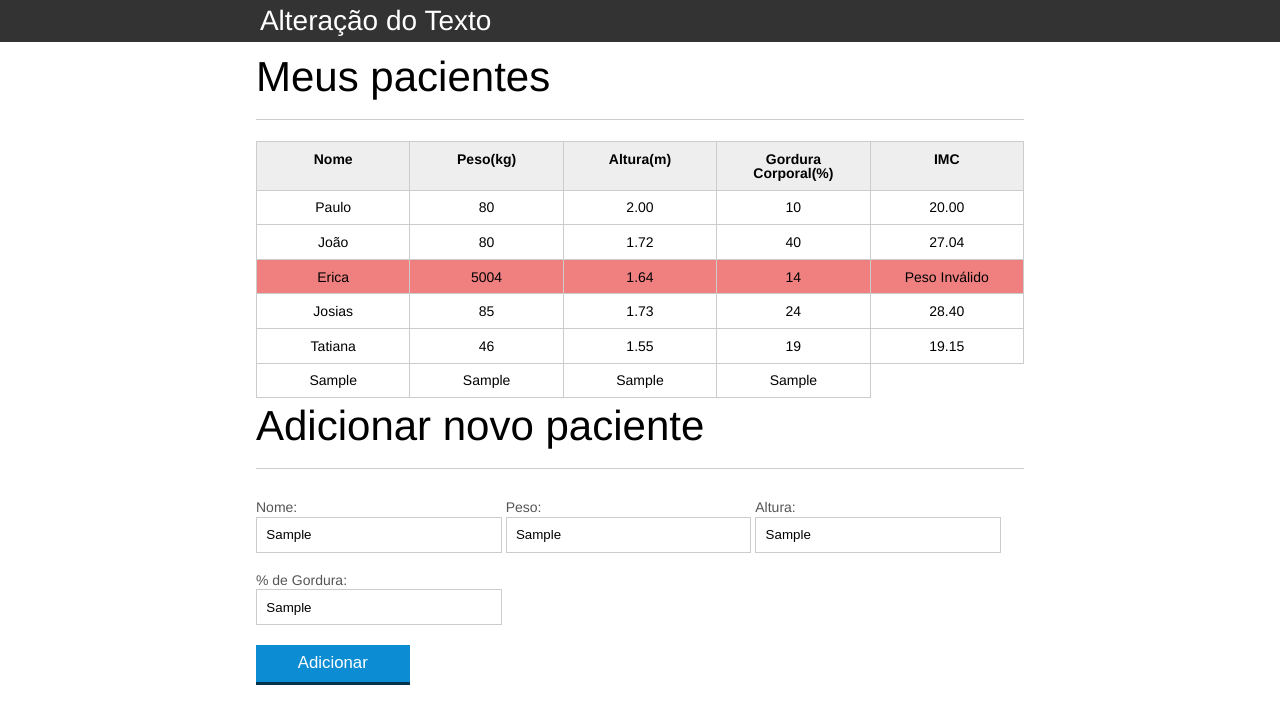
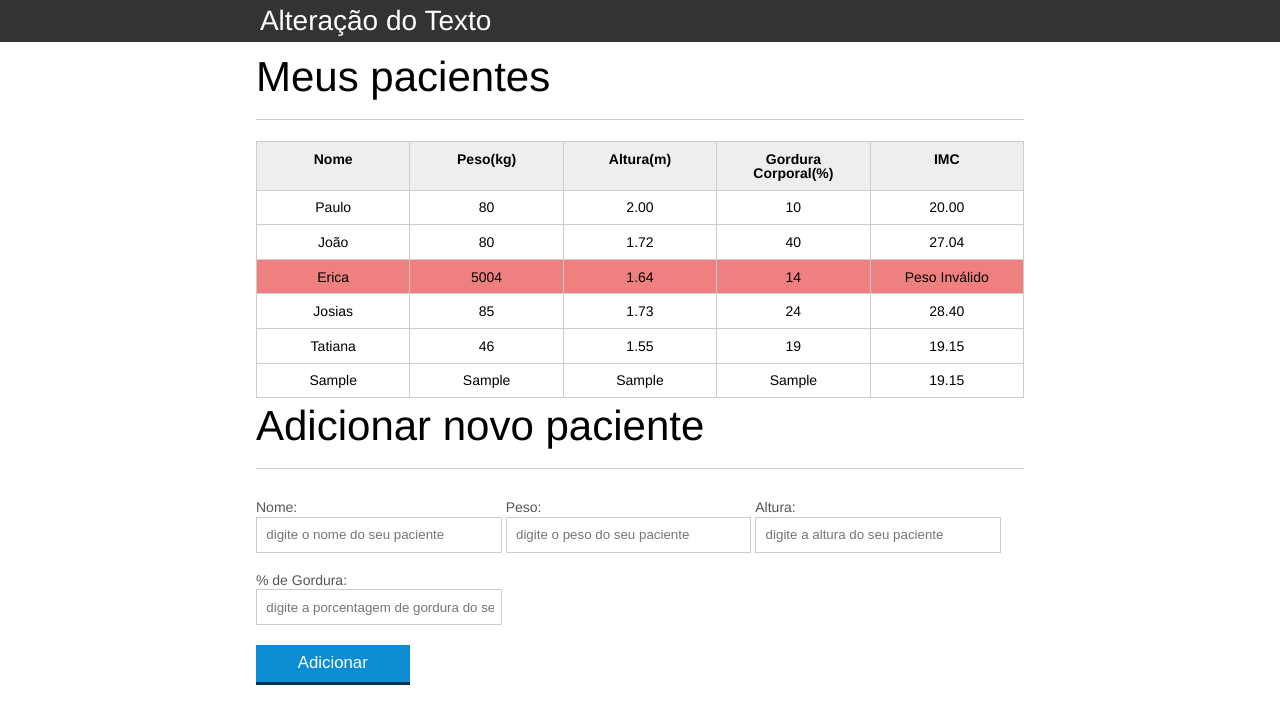
Before and after one commit to GustavoHenriqueSilva9/-Javascript-Courses-From-Alura, a plain HTML site: page JavaScript Programando na linguagem da web/index.html in a window 1280 px wide. Both pictures are taken after typing "Sample", "Sample", "Sample", "Sample" into the empty fields and a click on the button "Adicionar". Drawn offline with Linux system fonts and the light colour scheme.

Commit message:
Boas pratica, criando funções e separando em arquivos

```diff
--- a/JavaScript Programando na linguagem da web/index.html
+++ b/JavaScript Programando na linguagem da web/index.html
@@ -98,6 +98,8 @@
 		</section>
 
 
-<script src="js/javascript.js"></script>
+<script src="js/calcula-imc.js"></script>
+<script src="js/form.js"></script>
+
 	</body>
 </html>
--- a/JavaScript Programando na linguagem da web/js/javascript.js
+++ b/JavaScript Programando na linguagem da web/js/calcula-imc.js
@@ -12,7 +12,6 @@ var pacientes = document.querySelectorAll(".paciente"); //Sleciona todos os sele
 
 
 for (var i = 0; i < pacientes.length; i++) {
-
     var paciente = pacientes[i];
     var pesoEhValido = true;
     var alturaEhValida = true;
@@ -36,10 +35,9 @@ for (var i = 0; i < pacientes.length; i++) {
     paciente.classList.add("paciente-invalido")
   }
 
-  var imc = peso / (altura * altura);
 
   if (alturaEhValida && pesoEhValido) {
-    imcResult.textContent = imc.toFixed(2);//To fixed, duas casas decimais depois da virgula
+    imcResult.textContent = calculaImc(peso, altura);//To fixed, duas casas decimais depois da virgula
     }
 
 }
@@ -51,45 +49,8 @@ function mostraMensagem(){
 }
 
 
-  //Adicionar um novo paciente
-
-botaoAdicionar = document.querySelector("#adicionar-paciente")
-
-botaoAdicionar.addEventListener("click",function(event){
-  event.preventDefault();// remove o comportamento padrão do botão, que recarrega a página.
-  console.log("Esta chamando a função.")
-  var form = document.querySelector("#form-adiciona")
-  // var altura = form.querySelector("#altura").value
-
-  var nome = form.nome.value;
-  var peso = form.peso.value;
-  var altura = form.altura.value;
-  var gordura = form.gordura.value;
-
-  var pacienteTr = document.createElement("tr");
-
-  var nomeTd = document.createElement("td");
-  nomeTd.textContent = nome;
-
-  var pesoTd = document.createElement("td");
-  pesoTd.textContent = peso;
-
-  var alturaTd = document.createElement("td");
-  alturaTd.textContent = altura;
-
-  var gorduraTd = document.createElement("td");
-  gorduraTd.textContent = gordura;
-
-  var imcTd = document.createElement("td");
-
-
-  pacienteTr.appendChild(nomeTd)// Coloque como Filho
-  pacienteTr.appendChild(pesoTd)
-  pacienteTr.appendChild(alturaTd)
-  pacienteTr.appendChild(gorduraTd)
-
-  var tabela = document.querySelector("#tabela-pacientes")
-  tabela.appendChild(pacienteTr)
-
-
-})
+function calculaImc(peso, altura){
+  var imc = 0;
+  imc = peso / (altura * altura);
+  return imc.toFixed(2);
+}
--- /dev/null
+++ b/JavaScript Programando na linguagem da web/js/form.js
@@ -0,0 +1,57 @@
+//Adicionar um novo paciente
+botaoAdicionar = document.querySelector("#adicionar-paciente")
+
+botaoAdicionar.addEventListener("click",function(event){
+  event.preventDefault();// remove o comportamento padrão do botão, que recarrega a página.
+  console.log("Esta chamando a função.")
+  var form = document.querySelector("#form-adiciona")
+  // var altura = form.querySelector("#altura").value
+
+
+  //Extraindo informações do paciente do Form
+  var paciente = obtemPacienteDoFormulario(form);
+
+  //Cria a tr e a td do paciente
+  var pacienteTr = criaTr(paciente);
+
+  form.reset(); // Tira os escritos dos inputs
+
+
+})
+
+
+function obtemPacienteDoFormulario(form){
+
+    var paciente = {
+        nome: form.nome.value,
+        peso: form.peso.value,
+        altura: form.altura.value,
+        gordura: form.gordura.value,
+        imc: calculaImc(peso,altura)
+    };
+    return paciente;
+}
+
+function criaTr(paciente){
+
+    var pacienteTr = document.createElement("tr");
+    pacienteTr.classList.add("paciente");
+
+    pacienteTr.appendChild(montaTd(paciente.nome, "info-nome"));// Coloque como Filho
+    pacienteTr.appendChild(montaTd(paciente.peso, "info-peso"));
+    pacienteTr.appendChild(montaTd(paciente.altura, "info-altura"));
+    pacienteTr.appendChild(montaTd(paciente.gordura, "info-gordura"));
+    pacienteTr.appendChild(montaTd(paciente.imc, "imc-nome"));
+
+
+    var tabela = document.querySelector("#tabela-pacientes");
+    tabela.appendChild(pacienteTr);
+}
+
+function montaTd(dado, classe){
+    var td = document.createElement("td");
+    td.textContent = dado;
+    td.classList.add(classe);
+
+    return td
+}
```
